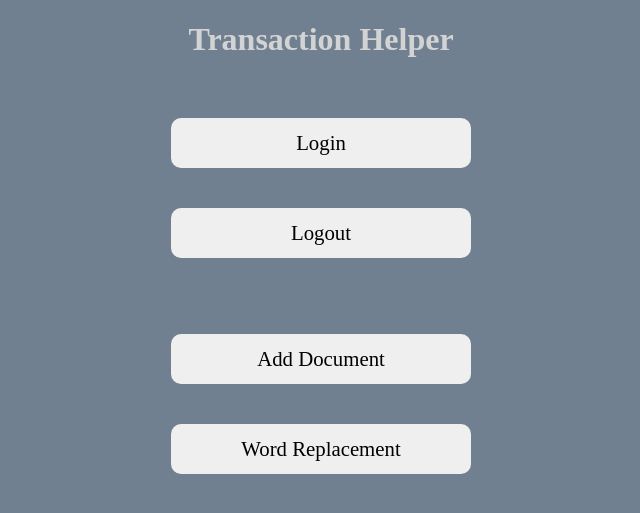
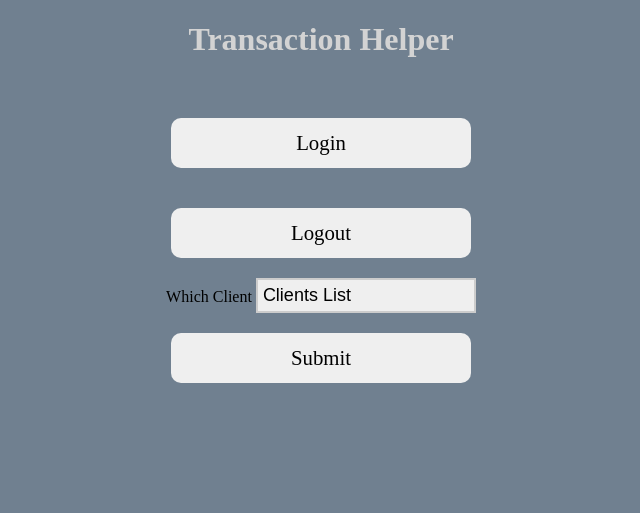
Before and after one commit to UndeadTokenArt/TransactionHelper, a Flask app: page / in a window 1280 px wide. Shown: the top 513 px of the page, without its empty margins (319-959 px from the left). Run offline with Flask 2, Linux system fonts and the light colour scheme.

Commit message:
re-organized the main page and set up the client selection and adding template files to said client directory

```diff
--- a/app.py
+++ b/app.py
@@ -2,7 +2,7 @@ from flask import Flask, redirect, url_for, session, render_template, request
 from authlib.integrations.flask_client import OAuth
 import os
 from dotenv import load_dotenv
-from main import word_replacer, get_docs_list, aquire_placeholders, write_paired_list, check_for_match
+from main import word_replacer, get_docs_list, aquire_placeholders, write_paired_list, check_for_match, client_list
 import markdown
 
 load_dotenv()  # take environment variables from .env.
@@ -27,11 +27,27 @@ google = oauth.register(
     },
 )
 
-@app.route("/")
+@app.route("/", methods=['GET','POST'])
 def index():
     gprofile = session.get('profile')
-    email = gprofile
-    return render_template("index.html", email = email)
+    list = client_list()
+    return render_template('index.html', client_list=list)
+
+# I am supposed to be making a vaiable that passes and sets up a new client dropdown box that shows on index and
+# client_tools.html will use the client selected from that dropdown to make a directory if there isnt one yet for that client.
+
+
+
+@app.route('/client_tools', methods=['GET','POST'])
+def client_tools():
+    if request.method == 'POST':
+        client_name = request.form['client_name']
+        new_string = client_name.replace(' ', '')
+        dir_path = os.path.join('documents', new_string)
+        os.makedirs(dir_path, exist_ok=True)
+        return render_template("client_tools.html", client_name=new_string)
+    else:
+        return render_template('client_tools.html')
 
 @app.route('/login')
 def login():
@@ -88,7 +104,8 @@ def result():
 
 @app.route('/add_doc', methods=['GET', 'POST'])
 def add_doc():
-        return render_template('add_doc.html')
+        client_name = request.form['client_name']
+        return render_template('add_doc.html', client_name=client_name)
 
 
 @app.route('/upload_f', methods=['GET', 'POST'])
@@ -96,6 +113,7 @@ def add_file():
     if request.method == 'POST':
         # Get the uploaded file from the form
         file = request.files['upload_file']
+        client_name = request.form['client_name']
 
         # Check if file is empty or not valid
         if file.filename == '':
@@ -104,10 +122,10 @@ def add_file():
             return render_template('add_doc.html', error='Invalid file type')
 
         # Save the file to the documents directory
-        file.save(os.path.join('documents', file.filename))
+        file.save(os.path.join(f'documents/{client_name}', file.filename))
 
         # Redirect to the homepage or a success page
-        return redirect('/')
+        return redirect('/client_tools')
     else:
         # If request method is GET, render the form page
         return render_template('add_doc.html')
@@ -118,14 +136,17 @@ def add_text():
         # Get the text from the form
         text = request.form['upload_ta']
         file_name = request.form['file_name']
+        client_name = request.form['client_name']
 
         # Check if the text is not empty or invalid
         if not text:
             error = 'Please enter some text'
             return render_template('add_doc.html', error=error)
 
+        # save(os.path.join(f'documents/{client_name}', file.filename))
+
         # Save the text to a file
-        with open(f'documents/{file_name}.txt', 'w') as f:
+        with open(f'documents/{client_name}/{file_name}.txt', 'w') as f:
             f.write(text)
 
         # Redirect to the homepage or a success page
--- a/main.py
+++ b/main.py
@@ -88,6 +88,13 @@ def get_docs_list():
     doc_list = [f.name for f in os.scandir(folder_path) if f.is_file()]
     return doc_list
 
+def client_list():
+    folder_path = 'documents'
+    folder_list = [f.name for f in os.scandir(folder_path) if f.is_dir()]
+    folder_list.append('Clients List')
+    return folder_list
+
+
  # set each of the detail in details to their matching attrubute in the class transaction with the class being named after the value in the details list called Transactio_name
 def set_client_details(details):
     for detail in details:
--- a/templates/add_doc.html
+++ b/templates/add_doc.html
@@ -12,6 +12,7 @@
     <form action="upload_f" method="POST" enctype="multipart/form-data">
         <input type="file" name="upload_file">
         <input type="submit" value="Submit">
+        <input type="hidden" name="client_name" value="{{ client_name }}">
     </form>
 
     {% if error %}
@@ -24,6 +25,7 @@
         <textarea name="upload_ta" rows="10" cols="150"></textarea>
         <br>
         <input type="submit" value="Submit">
+        <input type="hidden" name="client_name" value="{{ client_name }}">
     </form>
 
 
--- a/templates/index.html
+++ b/templates/index.html
@@ -12,15 +12,21 @@
     <form action="login" method="GET">
         <input type="submit" value="Login">
     </form>
+
     <form action="logout" method="GET">
         <input type="submit" value="Logout">
     </form>
-    <br><br>
-    <form action="add_doc" method="GET">
-        <input type="submit" value="Add Document">
+
+    <form action="client_tools" method="POST">
+        <lable for="client">Which Client</lable>
+        <select id="client_name" name="client_name">
+            {% for name in client_list %}
+            <option value="{{ name }}">{{ name }}</option>
+            {% endfor %}
+        </select>
+        <br>
+        <input type="submit" value="Submit" id="WR_step2">
     </form>
-    <form action="WR_step1" method="GET">
-        <input type="submit" value="Word Replacement">
-    </form>
+
 </body>
 </html>
```
Also changed, not shown: templates/client_tools.html (added, +21 -0 lines).
